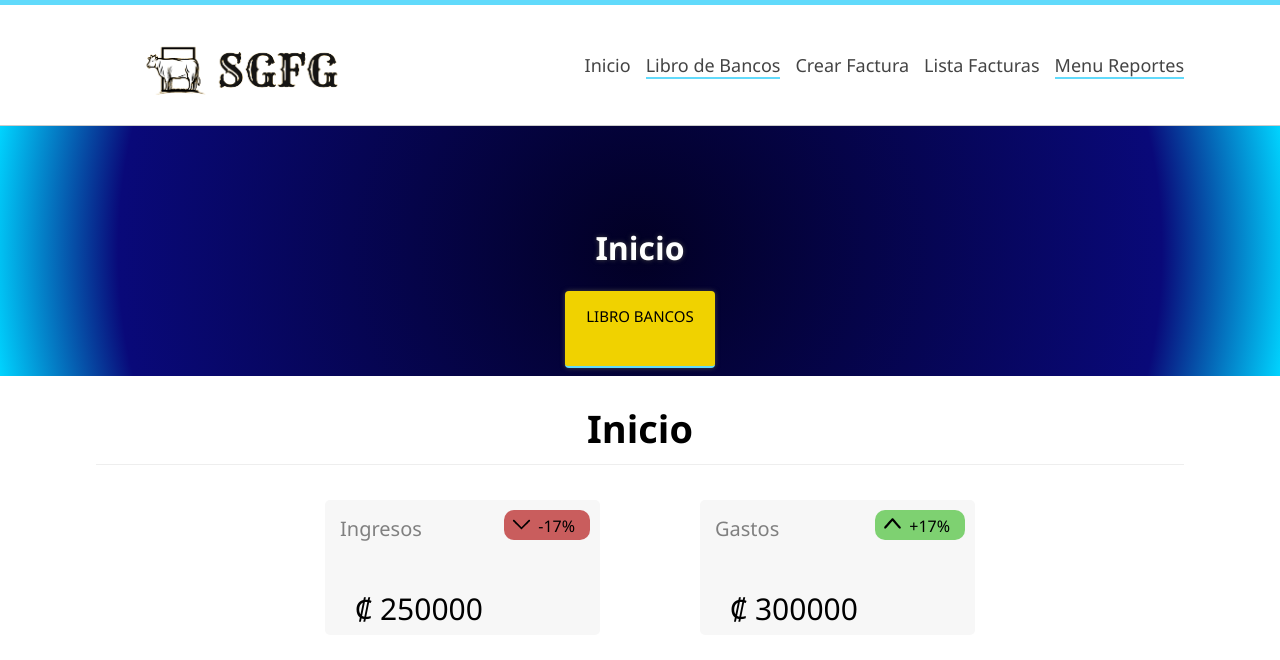
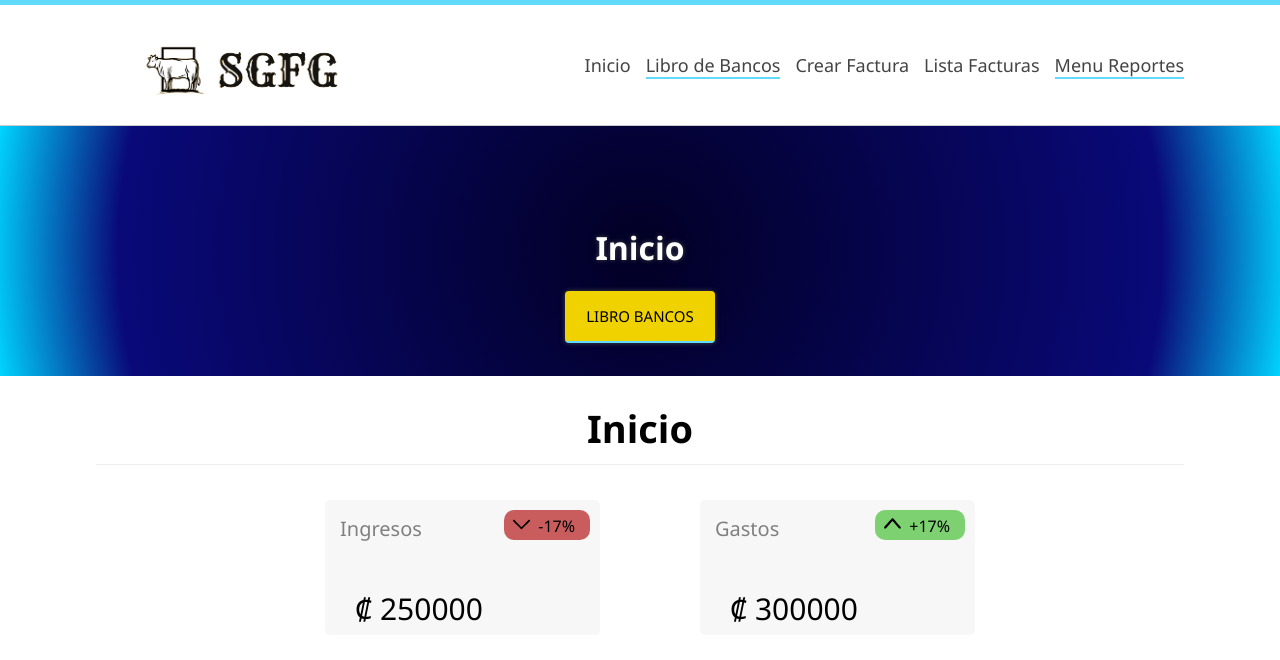
Before and after one commit to iOrlandoA/proyecto-SGFG, a React (Create React App) app in the folder FrontEnd/: page / in a window 1280 px wide. Shown: the top 660 px of the page. Built offline with nearby package versions, Linux system fonts and the light colour scheme.

Commit message:
Cambios menores

```diff
--- a/FrontEnd/src/assets/css/App.css
+++ b/FrontEnd/src/assets/css/App.css
@@ -269,7 +269,7 @@ body {
   display: block;
   padding: 10px;
   width: 130px;
-  height: 55px;
+  height: 30px;
   margin: 0px auto;
   font-size: 15px;
   text-transform: uppercase;
```
Also changed, not shown: 1 other file (tests, documents, lock files or other folders).
